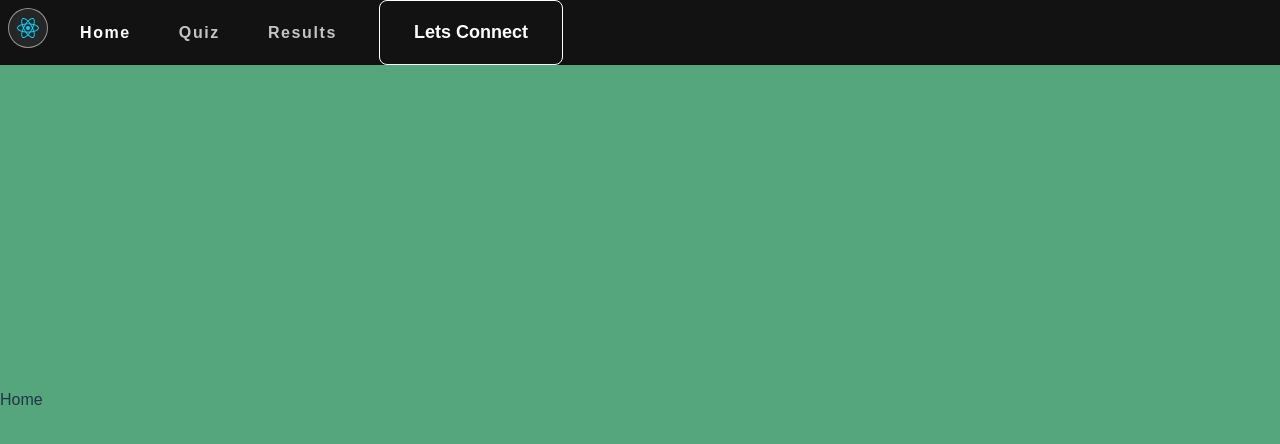
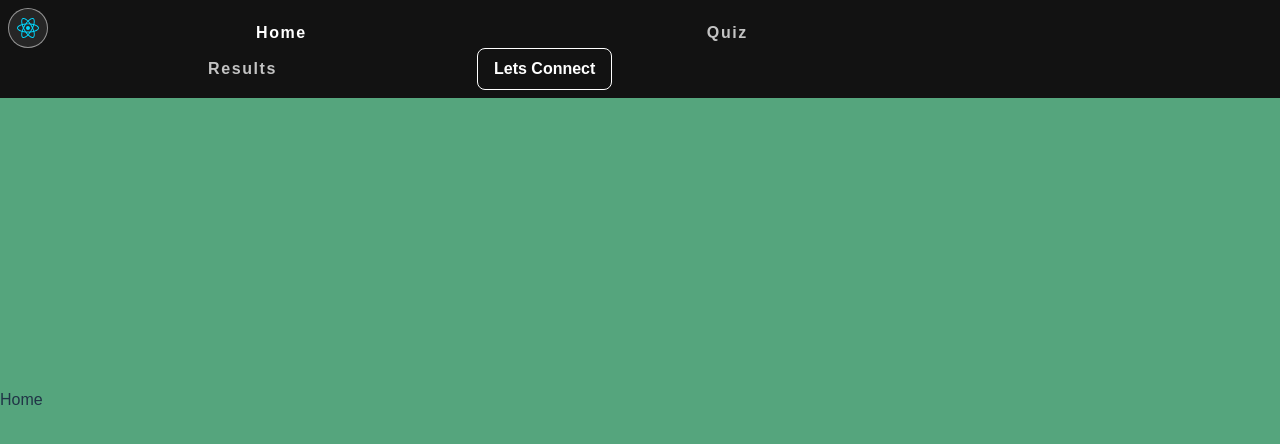
Before and after one commit to App317/trivia-app, a React (Vite) app: page / in a window 1280 px wide. Shown: the top 444 px of the page. Built offline with nearby package versions, Linux system fonts and the light colour scheme.

Commit message:
Navbar css tweak
Made navbar scale and keep all of its elements on smaller viewports

```diff
--- a/src/App.css
+++ b/src/App.css
@@ -9,12 +9,9 @@ body {
   background-color: #55a57d;
   font-family: 'Centra', sans-serif;
 }
-
-
 /* Navbar CSS */
 .social-icon {
   display: inline-block;
-  margin-left: 1vmin;
 }
 .social-icon a {
   width: 5vmin;
@@ -52,18 +49,26 @@ body {
 nav.navbar {
   position: fixed;
   top: 0;
-  width: 100%;
-  transition:  0.32s ease-in-out;
-  background-color: #121212
+  width: 100vmax;
+  background-color: #121212;
+  display: flex;
+  justify-content: center;
+  padding: 1vmin;
 }
+
+
 nav.navbar .navbar-nav .nav-link.navbar-link {
+  display: inline-block;
   font-weight: 700;
   color: #fff;
   letter-spacing: 0.2vmin;
-  padding: 3vmin;
   font-size: 2vmin;
   opacity: 0.75;
   transition:  0.32s ease-in-out;
+  margin: 0 25vmin;
+}
+nav.navbar .navbar-nav a.nav-link.navbar-link:hover{
+  filter: drop-shadow(0 0.3vmin 0.9vmin rgba(0, 255, 255));
 }
 nav.navbar .navbar-nav a.nav-link.navbar-link:hover,
 nav.navbar .navbar-nav a.nav-link.navbar-link.active {
@@ -73,9 +78,8 @@ nav.navbar .navbar-nav a.nav-link.navbar-link.active {
   font-weight: 700;
   color: #fff;
   border: 1px solid #fff;
-  padding: 18px 34px;
-  font-size: 18px;
-  margin-left: 18px;
+  padding: 1vmin 2vmin;
+  font-size: 2vmin;
 	position: relative;
 	background-color: transparent;
 	transition: 0.3s ease-in-out;
--- a/src/components/Navbar.jsx
+++ b/src/components/Navbar.jsx
@@ -11,7 +11,7 @@ const BasicExample = () => {
   return (
     <Navbar>
       <Container>
-        <Nav className="me-auto">
+        <Nav>
           <div className="social-icon">
             <a
               href="https://www.linkedin.com/in/anthony-muniz-bueno-644648215/"
```
